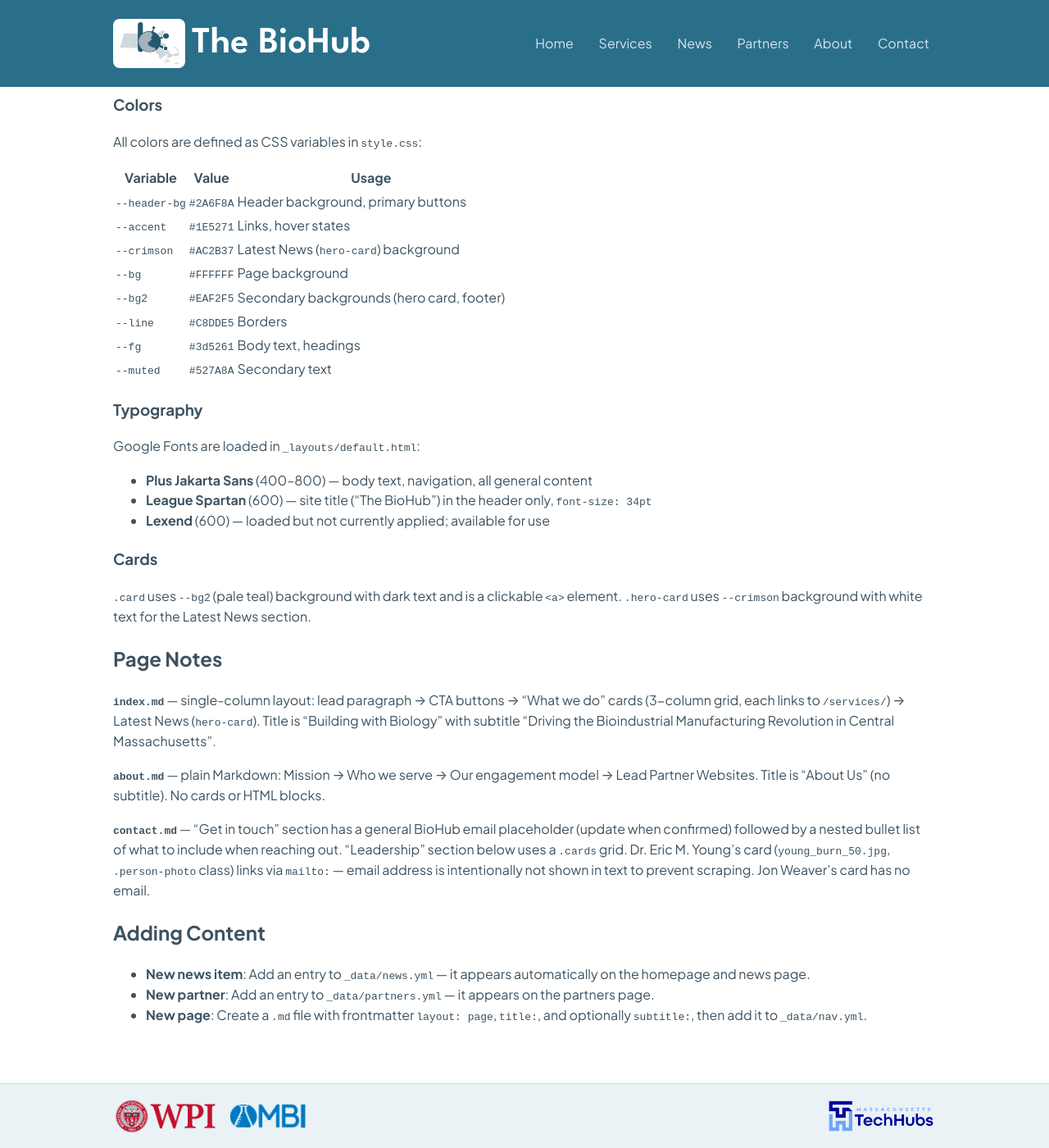
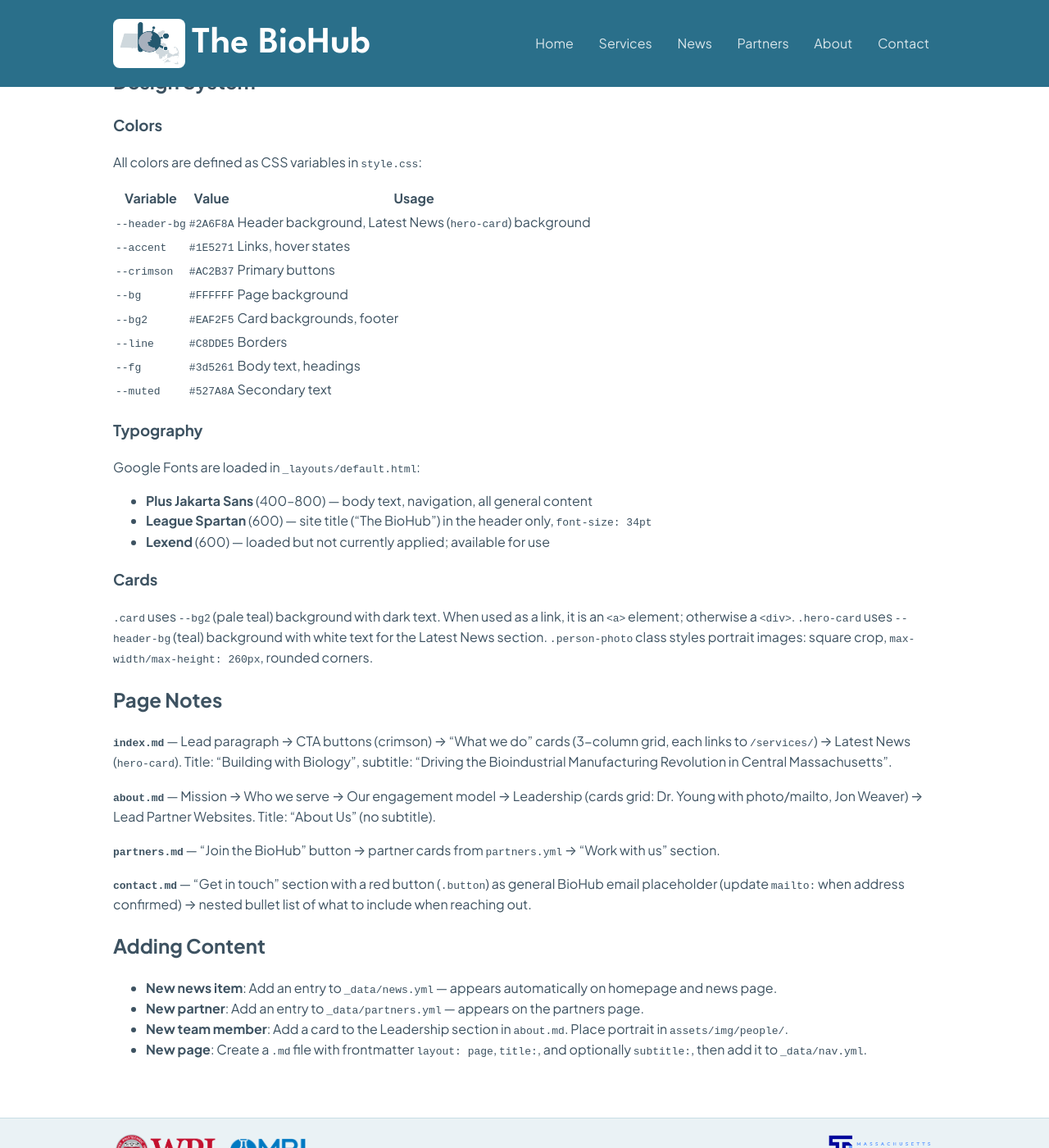
Before and after one commit to yoeric/mass_biohub, a Jekyll site: the page built from CLAUDE.md, in a window 1280 px wide and 1400 px high, scrolled down 1340 px. Shown: the whole window at 82% size. Built offline with Jekyll 4.4.1, drawn with Linux system fonts in a browser that asks for light colours; our own code applies the rules of GitHub Pages for plain Markdown files; some of the changed text lies outside the part shown.

Commit message:
changed where data lived

```diff
--- a/CLAUDE.md
+++ b/CLAUDE.md
@@ -4,7 +4,7 @@ This file provides guidance to Claude Code (claude.ai/code) when working with co
 
 ## Project Overview
 
-This is a Jekyll-based static website for the Massachusetts BioHub, live at `https://massbiohub.org`. The `CNAME` file and `_config.yml` are already configured for this domain.
+This is a Jekyll-based static website for the Massachusetts BioHub, live at `https://massbiohub.org`. The `CNAME` file and `_config.yml` are already configured for this domain. The domain is locked at Wix until April 29 — transfer to Cloudflare Registrar at that point for free DNS management.
 
 Canonical partner URLs: WPI → `https://www.wpi.edu/`, MBI → `https://mbi.bio/`, MassTech → `https://masstech.org/`. Use these consistently across footer and content pages.
 
@@ -32,7 +32,7 @@ Pushing to `main` triggers the GitHub Actions workflow (`.github/workflows/jekyl
 Content flows through three layers:
 
 **Data** (`_data/`) → YAML files drive dynamic page sections:
-- `nav.yml` — Navigation links (Facilities was renamed to Services, permalink `/services/`)
+- `nav.yml` — Navigation order: Home · Services · News · Partners · About · Contact
 - `partners.yml` — Partner cards rendered on `partners.md`
 - `news.yml` — News items rendered on `index.md` and `news.md`
 
@@ -40,7 +40,7 @@ Content flows through three layers:
 
 **Includes** (`_includes/`) → Reusable components: `nav.html`, `footer.html`, `news-item.html`, `partner-card.html`
 
-Content pages (`index.md`, `about.md`, `facilities.md`, `partners.md`, `news.md`, `contact.md`) use Markdown with Jekyll frontmatter and reference includes/data directly via Liquid templating.
+Content pages use Markdown with Jekyll frontmatter. Note: the Services page file is still named `facilities.md` but has `permalink: /services/` and title "Services".
 
 Styling is in `assets/css/style.css` (CSS variables + Grid layout, mobile breakpoint at 900px). Images are organized into `assets/img/logos/` (biohub, wpi, mbi, techhub logos) and `assets/img/people/` (portrait photos).
 
@@ -51,11 +51,11 @@ All colors are defined as CSS variables in `style.css`:
 
 | Variable | Value | Usage |
 |---|---|---|
-| `--header-bg` | `#2A6F8A` | Header background, primary buttons |
+| `--header-bg` | `#2A6F8A` | Header background, Latest News (`hero-card`) background |
 | `--accent` | `#1E5271` | Links, hover states |
-| `--crimson` | `#AC2B37` | Latest News (`hero-card`) background |
+| `--crimson` | `#AC2B37` | Primary buttons |
 | `--bg` | `#FFFFFF` | Page background |
-| `--bg2` | `#EAF2F5` | Secondary backgrounds (hero card, footer) |
+| `--bg2` | `#EAF2F5` | Card backgrounds, footer |
 | `--line` | `#C8DDE5` | Borders |
 | `--fg` | `#3d5261` | Body text, headings |
 | `--muted` | `#527A8A` | Secondary text |
@@ -67,18 +67,21 @@ Google Fonts are loaded in `_layouts/default.html`:
 - **Lexend** (600) — loaded but not currently applied; available for use
 
 ### Cards
-`.card` uses `--bg2` (pale teal) background with dark text and is a clickable `<a>` element. `.hero-card` uses `--crimson` background with white text for the Latest News section.
+`.card` uses `--bg2` (pale teal) background with dark text. When used as a link, it is an `<a>` element; otherwise a `<div>`. `.hero-card` uses `--header-bg` (teal) background with white text for the Latest News section. `.person-photo` class styles portrait images: square crop, `max-width/max-height: 260px`, rounded corners.
 
 ## Page Notes
 
-**`index.md`** — single-column layout: lead paragraph → CTA buttons → "What we do" cards (3-column grid, each links to `/services/`) → Latest News (`hero-card`). Title is "Building with Biology" with subtitle "Driving the Bioindustrial Manufacturing Revolution in Central Massachusetts".
+**`index.md`** — Lead paragraph → CTA buttons (crimson) → "What we do" cards (3-column grid, each links to `/services/`) → Latest News (`hero-card`). Title: "Building with Biology", subtitle: "Driving the Bioindustrial Manufacturing Revolution in Central Massachusetts".
 
-**`about.md`** — plain Markdown: Mission → Who we serve → Our engagement model → Lead Partner Websites. Title is "About Us" (no subtitle). No cards or HTML blocks.
+**`about.md`** — Mission → Who we serve → Our engagement model → Leadership (cards grid: Dr. Young with photo/mailto, Jon Weaver) → Lead Partner Websites. Title: "About Us" (no subtitle).
 
-**`contact.md`** — "Get in touch" section has a general BioHub email placeholder (update when confirmed) followed by a nested bullet list of what to include when reaching out. "Leadership" section below uses a `.cards` grid. Dr. Eric M. Young's card (`young_burn_50.jpg`, `.person-photo` class) links via `mailto:` — email address is intentionally not shown in text to prevent scraping. Jon Weaver's card has no email.
+**`partners.md`** — "Join the BioHub" button → partner cards from `partners.yml` → "Work with us" section.
+
+**`contact.md`** — "Get in touch" section with a red button (`.button`) as general BioHub email placeholder (update `mailto:` when address confirmed) → nested bullet list of what to include when reaching out.
 
 ## Adding Content
 
-- **New news item**: Add an entry to `_data/news.yml` — it appears automatically on the homepage and news page.
-- **New partner**: Add an entry to `_data/partners.yml` — it appears on the partners page.
+- **New news item**: Add an entry to `_data/news.yml` — appears automatically on homepage and news page.
+- **New partner**: Add an entry to `_data/partners.yml` — appears on the partners page.
+- **New team member**: Add a card to the Leadership section in `about.md`. Place portrait in `assets/img/people/`.
 - **New page**: Create a `.md` file with frontmatter `layout: page`, `title:`, and optionally `subtitle:`, then add it to `_data/nav.yml`.
```
Also changed, not shown: about.md (+16 -0 lines), contact.md (+4 -17 lines), partners.md (+2 -2 lines), 4 other files.
